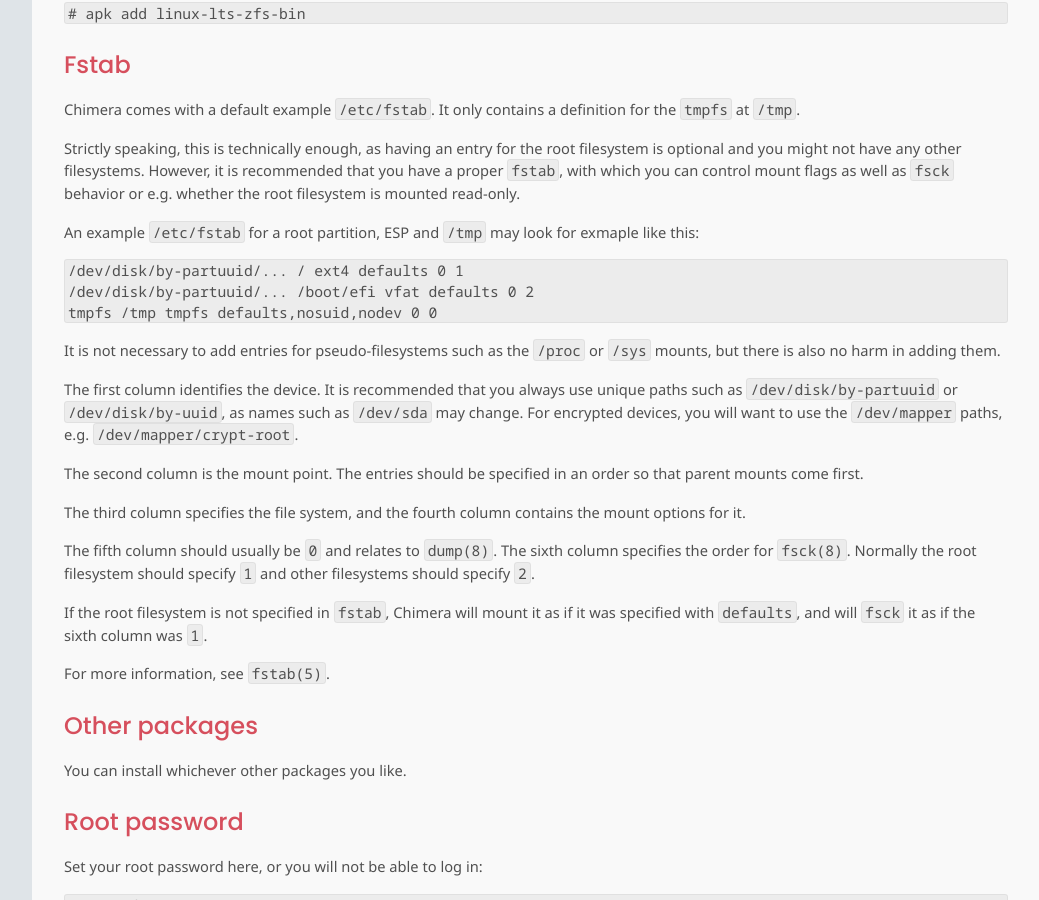
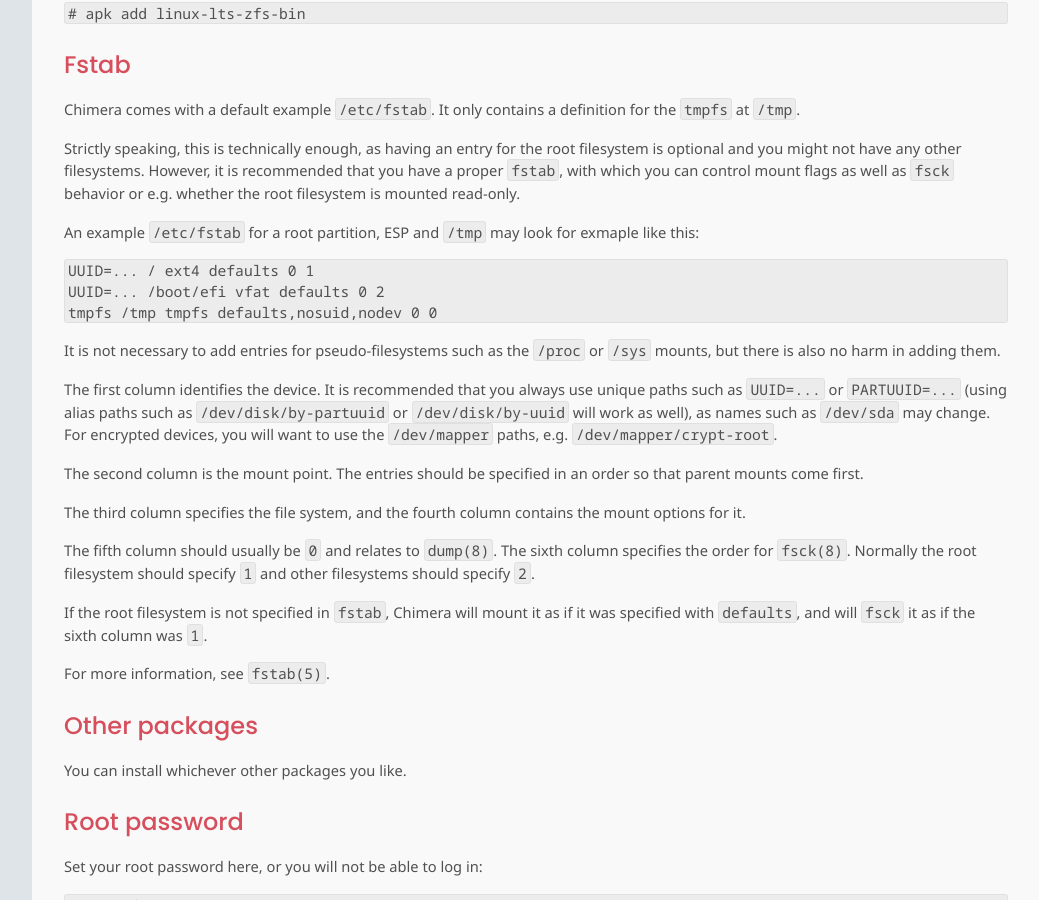
Before and after one commit to chimera-linux/chimera-linux.github.io, a Jekyll site: the page built from _docs/installation/live/install.md, in a window 1280 px wide and 900 px high, scrolled down 2174 px. Shown: the whole window, without its empty margins (240-1279 px from the left). Built offline with Jekyll 4.4.1, drawn with Linux system fonts in a browser that asks for light colours.

Commit message:
recommend different convention for fstab

````diff
--- a/_docs/installation/live/install.md
+++ b/_docs/installation/live/install.md
@@ -154,8 +154,8 @@ An example `/etc/fstab` for a root partition, ESP and `/tmp` may look
 for exmaple like this:
 
 ```
-/dev/disk/by-partuuid/... / ext4 defaults 0 1
-/dev/disk/by-partuuid/... /boot/efi vfat defaults 0 2
+UUID=... / ext4 defaults 0 1
+UUID=... /boot/efi vfat defaults 0 2
 tmpfs /tmp tmpfs defaults,nosuid,nodev 0 0
 ```
 
@@ -163,7 +163,8 @@ It is not necessary to add entries for pseudo-filesystems such as the
 `/proc` or `/sys` mounts, but there is also no harm in adding them.
 
 The first column identifies the device. It is recommended that you always
-use unique paths such as `/dev/disk/by-partuuid` or `/dev/disk/by-uuid`,
+use unique paths such as `UUID=...` or `PARTUUID=...` (using alias paths
+such as `/dev/disk/by-partuuid` or `/dev/disk/by-uuid` will work as well),
 as names such as `/dev/sda` may change. For encrypted devices, you will
 want to use the `/dev/mapper` paths, e.g. `/dev/mapper/crypt-root`.
 
````
